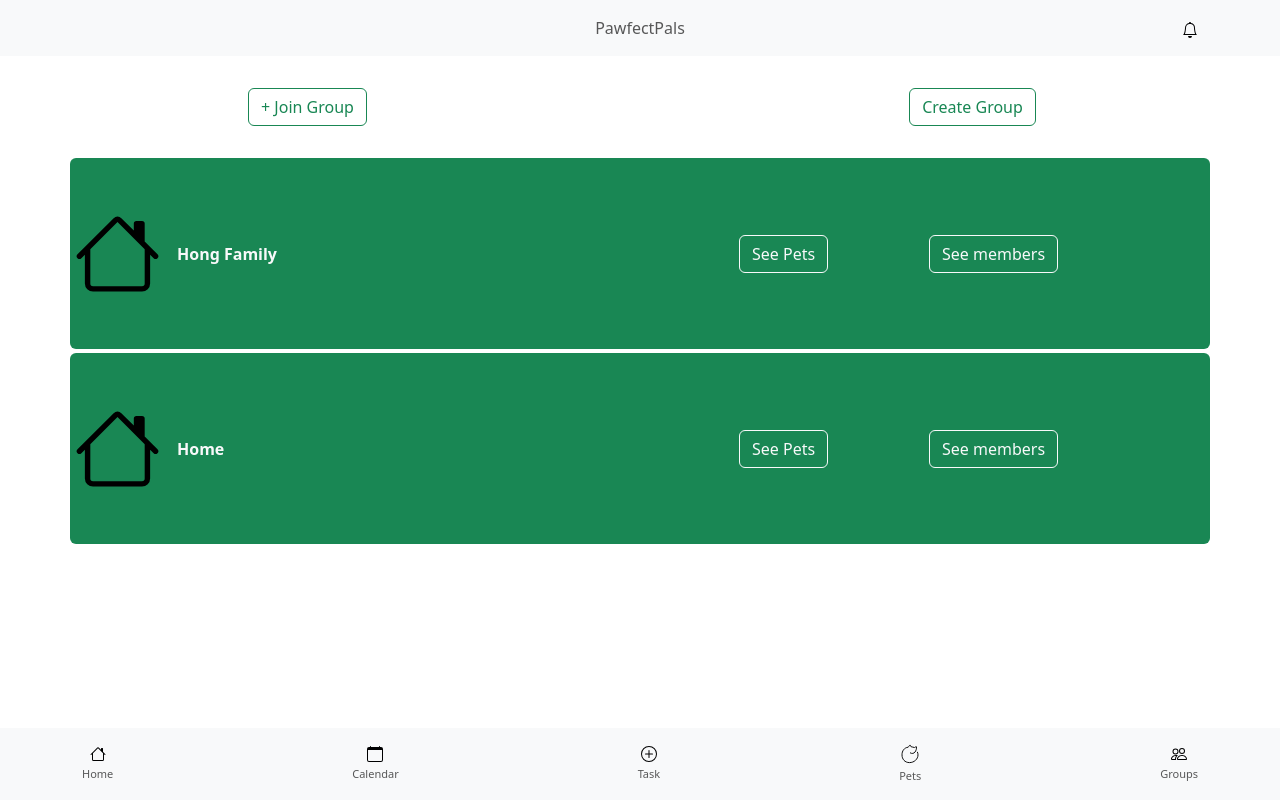
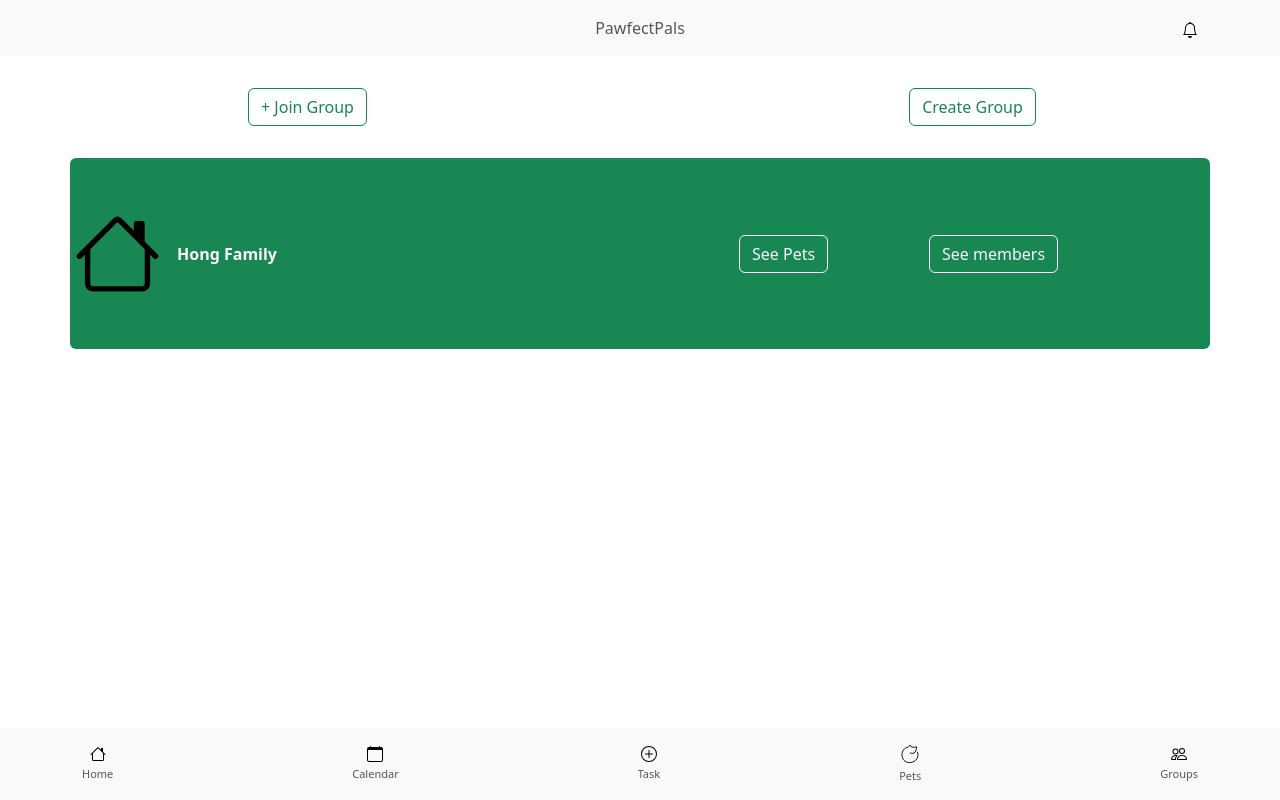
Before and after one commit to brandonhjh/PawfectPals, a Vue app in the folder pawfectpal-frontend/: page /groups in a window 1280 px wide. Built offline with nearby package versions, Linux system fonts and the light colour scheme.

Commit message:
Update Groups-view.vue

```diff
--- a/pawfectpal-frontend/src/views/Groups-view.vue
+++ b/pawfectpal-frontend/src/views/Groups-view.vue
@@ -24,14 +24,14 @@
                 <img src="../assets/house.svg" alt="" class="d-flex flex-row justify-content-between align-items-center w-100 ">
 
             </div>
-            <div class="col-3 my-5 text-light" style="display: flex; align-items: center;"><b>Hong Family</b></div>
+            <div class="col-3 my-5 text-light align-items-center d-flex " ><b>Hong Family</b></div>
             <div class="col-3 p-1 my-5 "></div>
-            <div class="col-2 p-1 my-2 " style="display: flex; align-items: center;">
+            <div class="col-2 p-1 my-2 align-items-center d-flex ">
                 <button type="button" class="btn btn-outline-light my-1 ">See Pets </button>
 
 
             </div>
-            <div class="col-2 p-1 my-2 " style="display: flex; align-items: center;">
+            <div class="col-2 p-1 my-2 align-items-center d-flex">
 
 
                 <button type="button" class="btn btn-outline-light my-1">See members </button>
@@ -41,28 +41,7 @@
 
     </div>
 
-    <div class="container mr-2 pr-2 rounded rounded-top text-center bg-success">
-        <div class="row my-1">
-            <div class="col-1 p-1 my-5 ">
-                <img src="../assets/house.svg" alt="" class="d-flex flex-row justify-content-between align-items-center w-100 ">
 
-            </div>
-            <div class="col-3 my-5 text-light" style="display: flex; align-items: center;"><b>Home</b></div>
-            <div class="col-3 p-1 my-5 "></div>
-            <div class="col-2 p-1 my-2 " style="display: flex; align-items: center;">
-                <button type="button" class="btn btn-outline-light my-1 ">See Pets </button>
-
-
-            </div>
-            <div class="col-2 p-1 my-2 " style="display: flex; align-items: center;">
-
-
-                <button type="button" class="btn btn-outline-light my-1">See members </button>
-            </div>
-
-        </div>
-
-    </div>
 </template>
 <script>
 export default {
@@ -72,7 +51,7 @@ export default {
   methods:{
     goToCreateGroup() {
       console.log("otw to Create Groups page");
-      this.$router.push('/create-group');
+      this.$router.push('/createGroup');
     },
   }
 };
```
